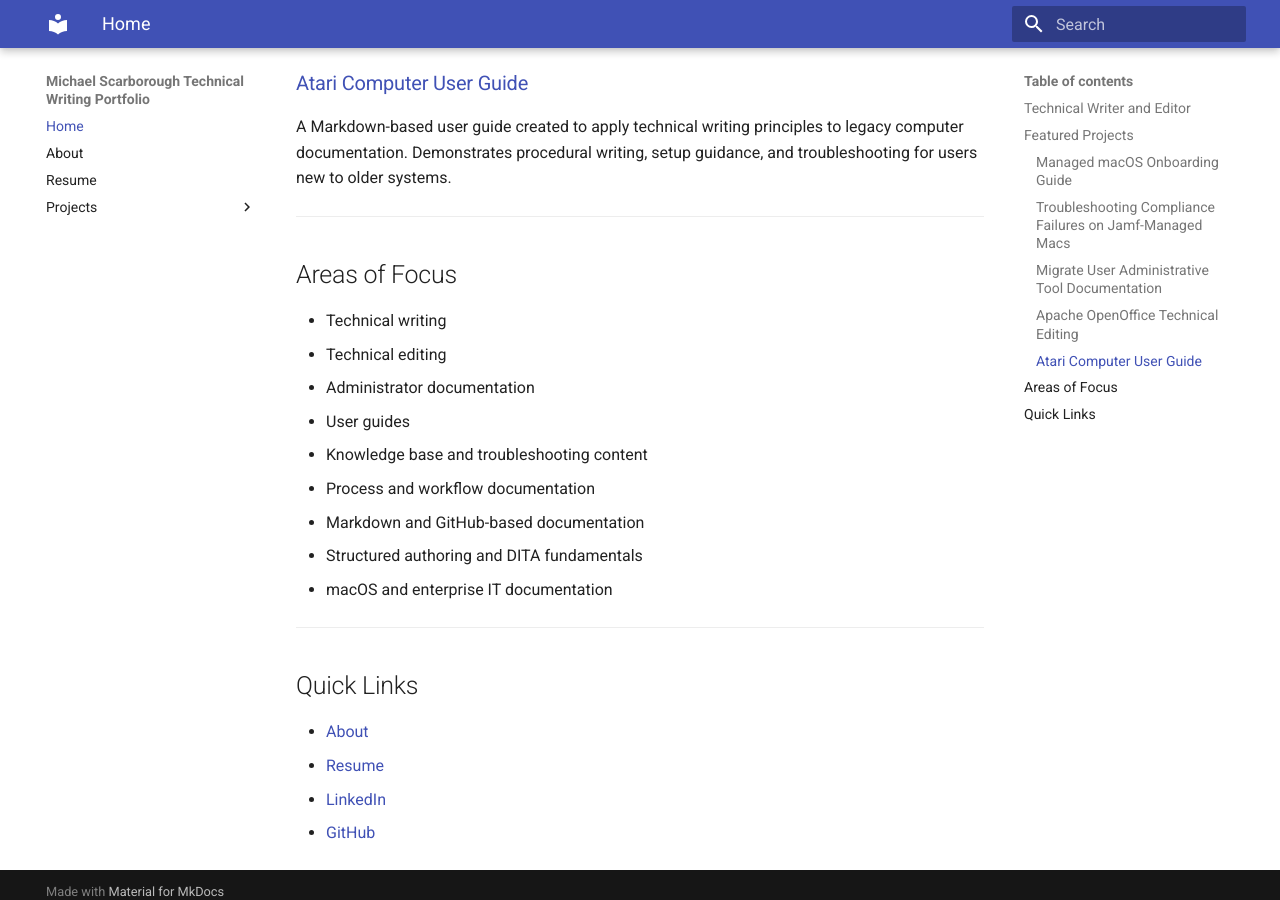
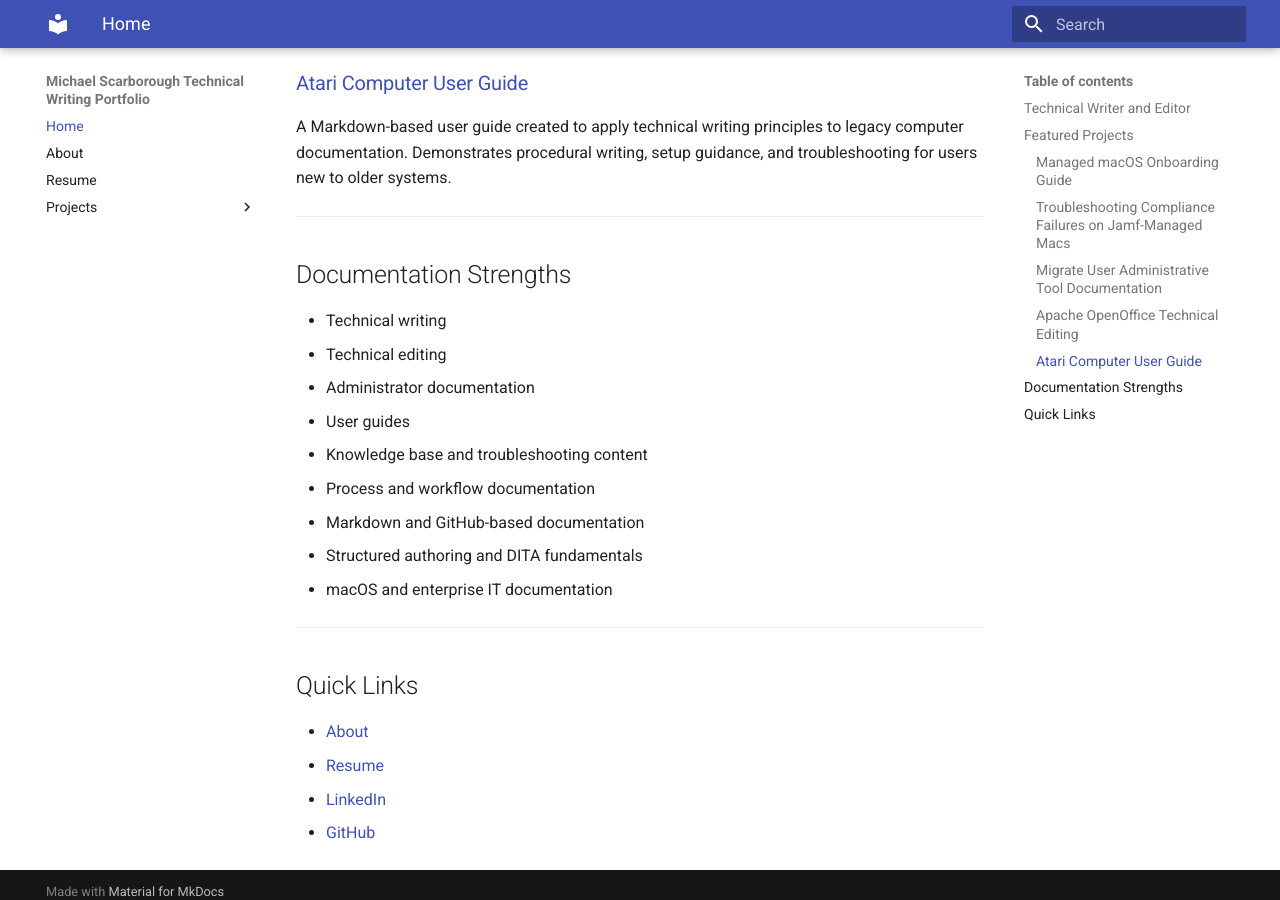
Before and after one commit to MackMike/technical-writing-portfolio-site, an MkDocs documentation site: the page built from docs/index.md, in a window 1280 px wide and 900 px high, scrolled down 1212 px. Built offline with MkDocs 1.6.1 and Material for MkDocs 9.7.7, drawn with Linux system fonts in a browser that asks for light colours.

Commit message:
Update index.md

```diff
--- a/docs/index.md
+++ b/docs/index.md
@@ -29,7 +29,7 @@
 
 ---
 
-## Areas of Focus
+## Documentation Strengths
 
 - Technical writing
 - Technical editing
```
